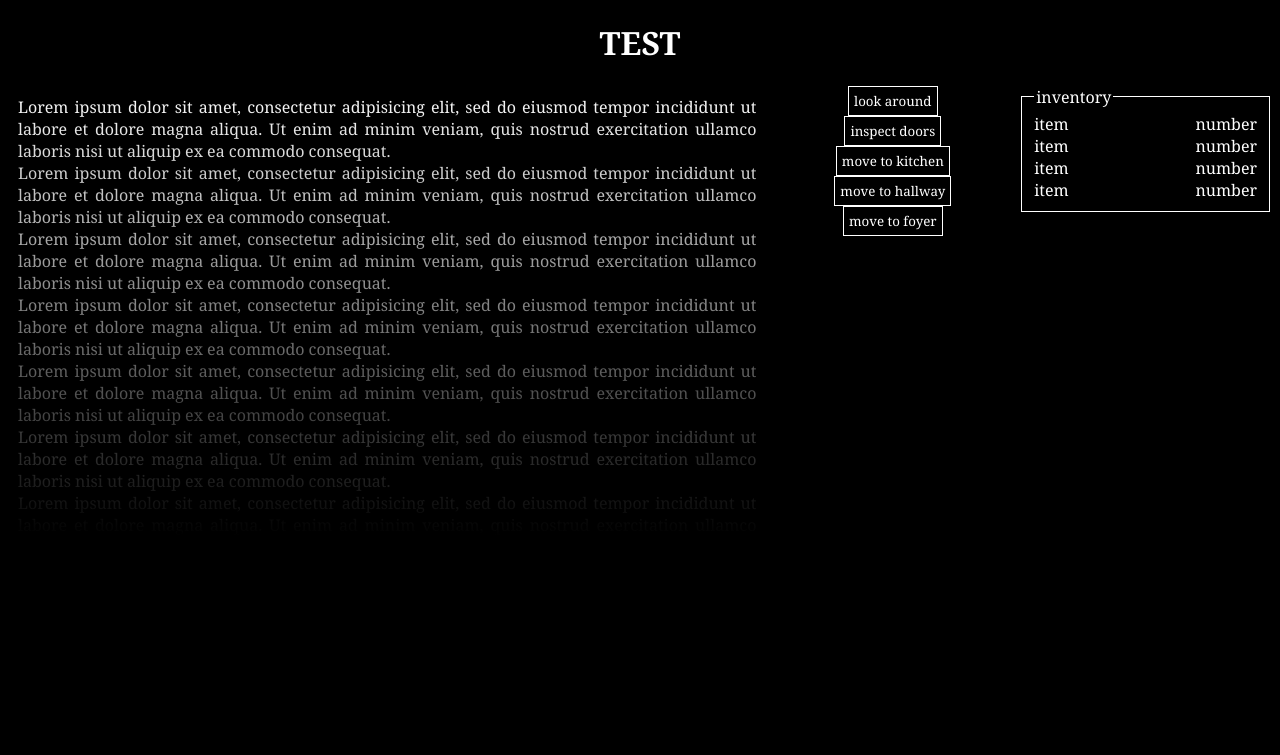
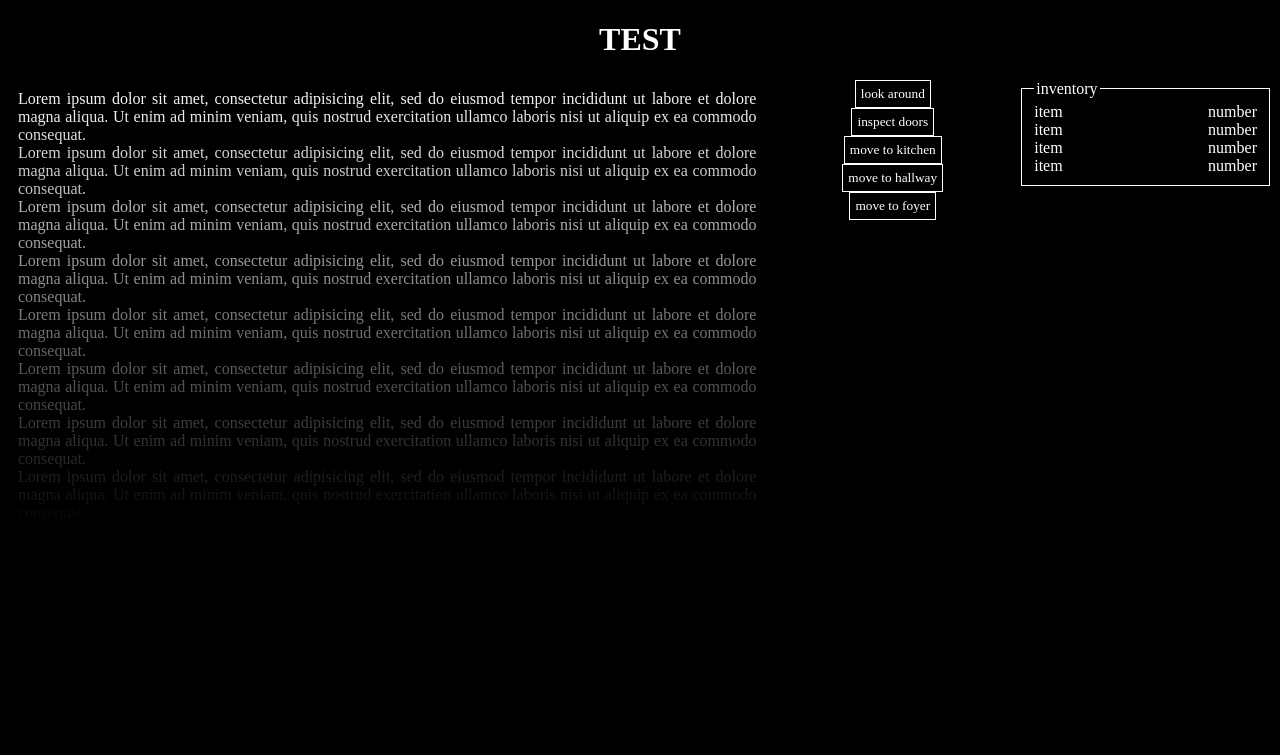
Before and after one commit to Siimon13/CodeDay-TeamStoenescu, a Flask app: page / in a window 1280 px wide. Shown: the top 755 px of the page. After the commit the page ends 504 px from the top, so only its background shows below. Run offline with Flask 2, Linux system fonts and the light colour scheme.

Commit message:
changed font, added doorslam.mp3

```diff
--- a/static/main.css
+++ b/static/main.css
@@ -1,7 +1,7 @@
 body {
 	background-color:#000000;
 	text-align:center;
-	font-family:"Georgia";
+	font-family:"Times New Roman";
 	color:white;
 	font-size: 1;
 	overflow: hidden;
@@ -12,7 +12,7 @@ button {
 	border: 1px white solid;
 	background-color:black;
 	color: white;
-	font-family: "Georgia";
+	font-family: "Times New Roman";
 	font-size: 1;
 }
 
```
Also changed, not shown: 1 other file.
